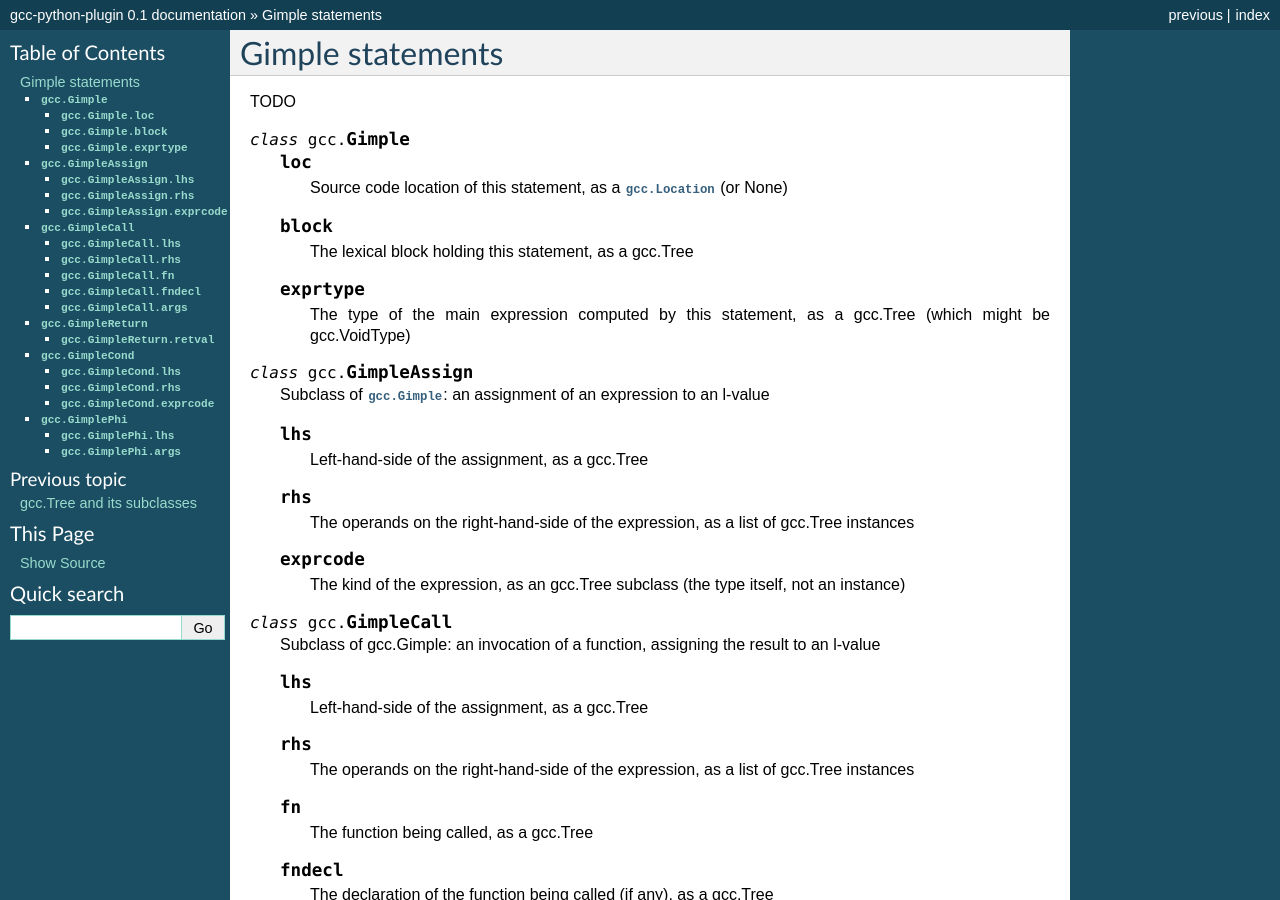
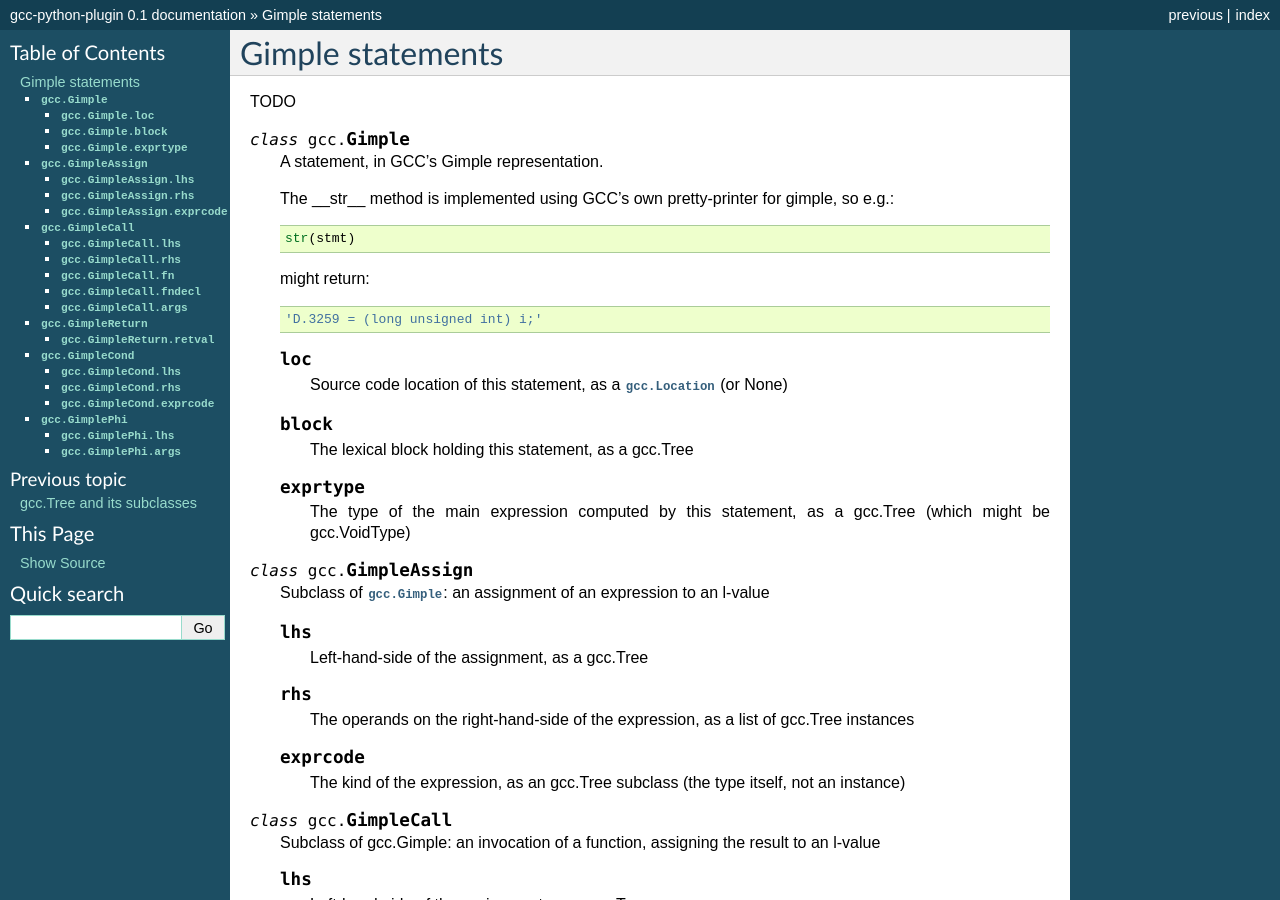
Before and after one commit to davidmalcolm/gcc-python-plugin, a Sphinx documentation site: the page built from docs/gimple.rst, in a window 1280 px wide and 900 px high. Built offline with Sphinx 7.4.7, drawn with Linux system fonts in a browser that asks for light colours.

Commit message:
Add notes on the __str__ methods

```diff
--- a/docs/gimple.rst
+++ b/docs/gimple.rst
@@ -6,6 +6,17 @@ Gimple statements
 TODO
 
 .. py:class:: gcc.Gimple
+
+   A statement, in GCC's Gimple representation.
+
+   The __str__ method is implemented using GCC's own pretty-printer for gimple,
+   so e.g.::
+
+      str(stmt)
+
+   might return::
+
+      'D.3259 = (long unsigned int) i;'
 
    .. py:attribute:: loc
 
```
Also changed, not shown: docs/tree.rst (+11 -0 lines).
